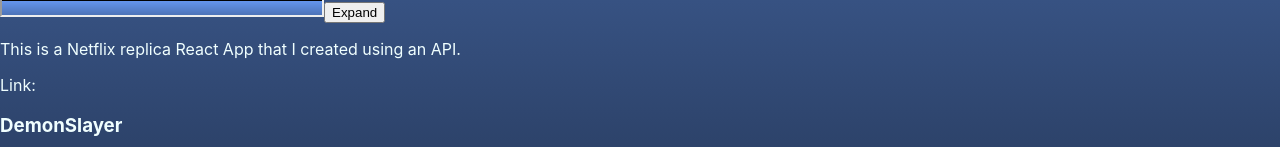
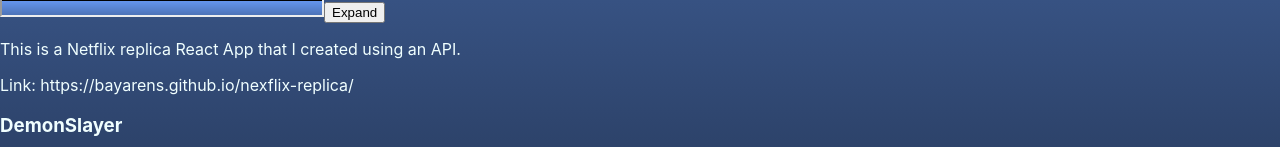
Before and after one commit to bayarens/portfolio, a React (Create React App) app: page /projects in a window 1280 px wide. Shown: the part 653-800 px from the top of the page. Built offline with nearby package versions, Linux system fonts and the light colour scheme.

Commit message:
resume update

```diff
--- a/src/Components/ProjectView.js
+++ b/src/Components/ProjectView.js
@@ -16,6 +16,7 @@ class ProjectView extends React.Component{
                 title: 'Netflix Replica App',
                 deployedURL: 'placeholder',
                 desc: 'This is a Netflix replica React App that I created using an API.',
+                link: 'https://bayarens.github.io/nexflix-replica/',
                 expanded: false
             },
             {
```
Also changed, not shown: 1 other file (tests, documents, lock files or other folders).
